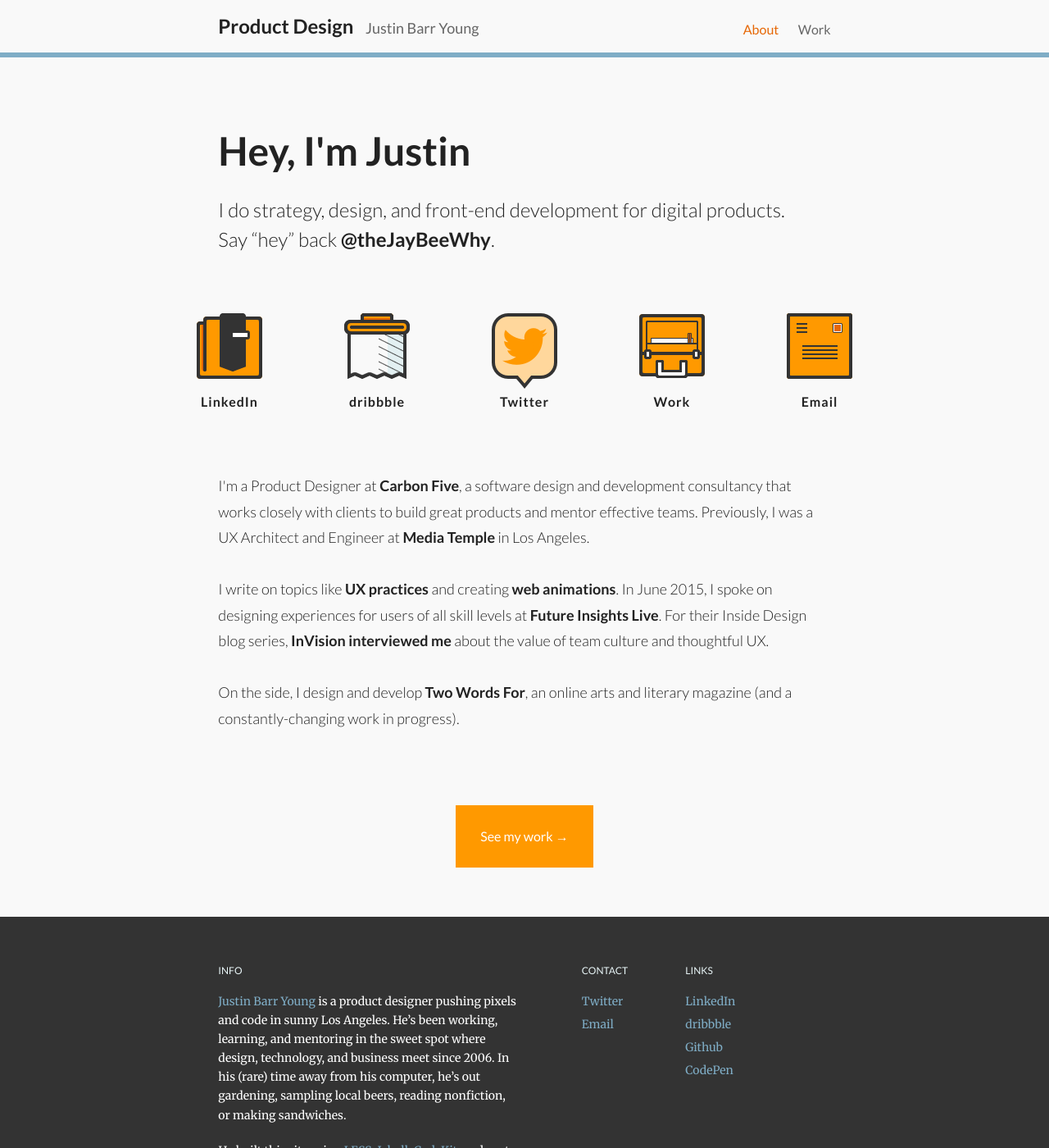
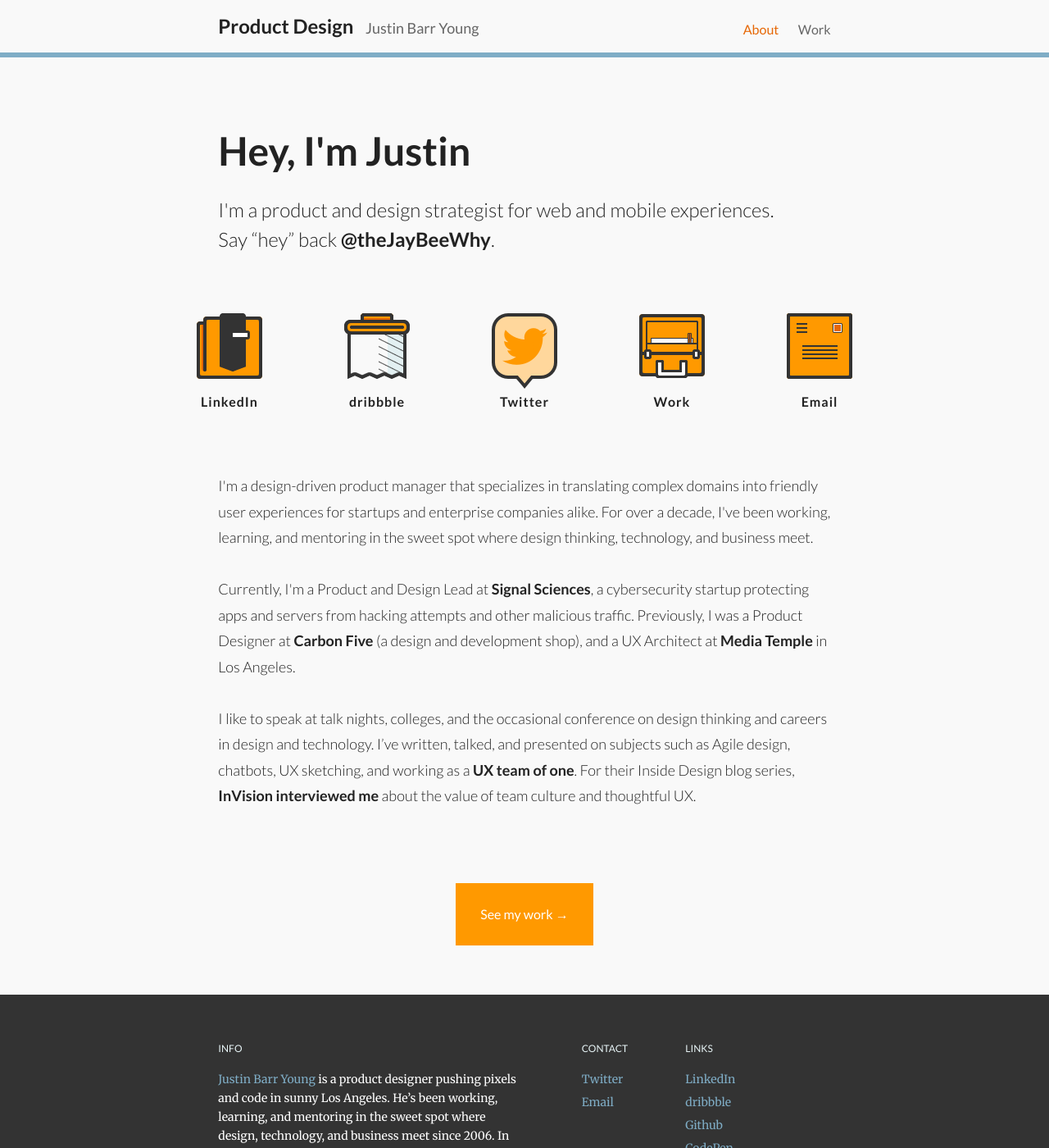
Before and after one commit to justinbyo/jbarr-v3, a Jekyll site: the page built from index.html, in a window 1280 px wide and 1400 px high. Shown: the whole window at 82% size. Built offline with Jekyll 4.4.1, drawn with Linux system fonts in a browser that asks for light colours; nearby versions of some CDN libraries.

Commit message:
Updated content to be current with positions

```diff
--- a/_includes/home.html
+++ b/_includes/home.html
@@ -8,7 +8,7 @@
 		<div class="grid-col  span12">
 			<p class="h1">Hey, I'm Justin</p>
 			<h1 class="p">
-				I do strategy, design, and front-end development for digital products.&nbsp;<br>
+				I'm a product and design strategist for web and mobile experiences.&nbsp;<br>
 				Say &ldquo;hey&rdquo; back <a href="http://twitter.com/theJayBeeWhy"   target="_blank" onclick="_gaq.push(['_trackEvent', 'home--twitter-hero', 'clicked'])">@theJayBeeWhy</a>.</h1>
 		</div>
 	</div>
@@ -102,21 +102,24 @@
 		<div class="grid-col  span12   intro--container">
 
 			<p>
-				I'm a Product Designer at <a href="http://carbonfive.com" title="Carbon Five homepage">Carbon Five</a>,
-				a software design and development consultancy that works closely with clients to build
-				great products and mentor effective teams. Previously, I was a UX Architect and Engineer at <a href="http://mediatemple.net" title="Media Temple">Media Temple</a> in Los Angeles.
+				I'm a design-driven product manager that specializes in translating complex
+				domains into friendly user experiences for startups and enterprise companies
+				alike. For over a decade, I've been working, learning, and mentoring in
+				the sweet spot where design thinking, technology, and business meet.
 				<br>
 				<br>
-				I write on topics like <a href="http://mediatemple.net/blog/news/improving-your-ux-process-five-strategies-for-making-order-out-of-chaos/" title="Improving Your UX Process blog post">UX practices</a>
-				and creating <a href="http://mediatemple.net/blog/tips/building-an-animated-web-project-using-a-javascript-timeline/" title="JavaScript animation blog post">web animations</a>.
-				In June 2015, I spoke on designing experiences for users of all skill levels at <a href="https://futureinsightslive.com/las-vegas-2015/" title="Future Insights Live homepage">Future Insights Live</a>.
+				Currently, I'm a Product and Design Lead at <a href="http://signalsciences.com" title="Signal Sciences homepage">Signal Sciences</a>,
+				a cybersecurity startup protecting apps and servers from hacking attempts and other malicious traffic.
+				Previously, I was a Product Designer at <a href="http://carbonfive.com" title="Carbon Five homepage">Carbon Five</a>
+				(a design and development shop), and a UX Architect at <a href="http://mediatemple.net" title="Media Temple">Media Temple</a> in Los Angeles.
+				<br>
+				<br>
+				I like to speak at talk nights, colleges, and the occasional conference
+				on design thinking and careers in design and technology. I’ve written,
+				talked, and presented on subjects such as Agile design, chatbots, UX sketching,
+				and working as a <a href="http://mediatemple.net/blog/news/improving-your-ux-process-five-strategies-for-making-order-out-of-chaos/" title="Improving Your UX Process blog post">UX team of one</a>.
 				For their Inside Design blog series, <a href="http://blog.invisionapp.com/inside-design-media-temple/" title="Inside Design at Media Temple">InVision interviewed me</a>
 				about the value of team culture and thoughtful UX.
-				<br>
-				<br>
-				On the side, I design and develop
-				<a href="http://twowordsfor.com" title="Two Words For">Two Words For</a>,
-				an online arts and literary magazine (and a constantly-changing work in progress).
 			</p>
 
 		</div>
```
Also changed, not shown: work/index.html (+3 -12 lines), 2 other files.
